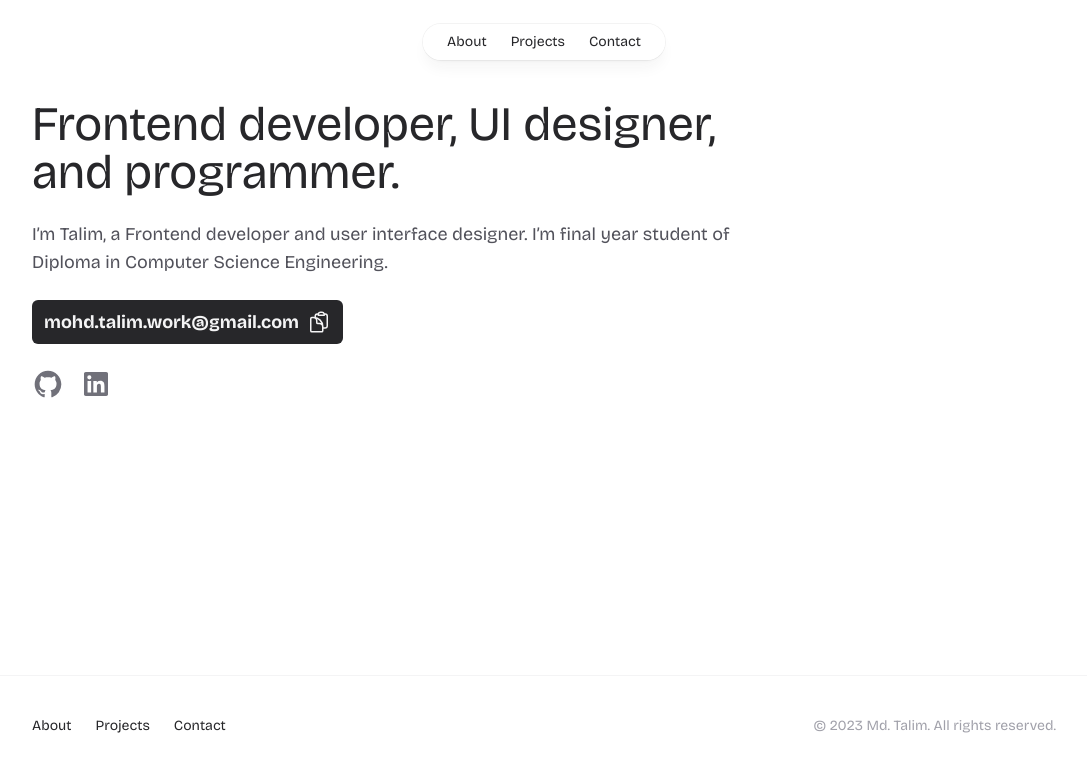
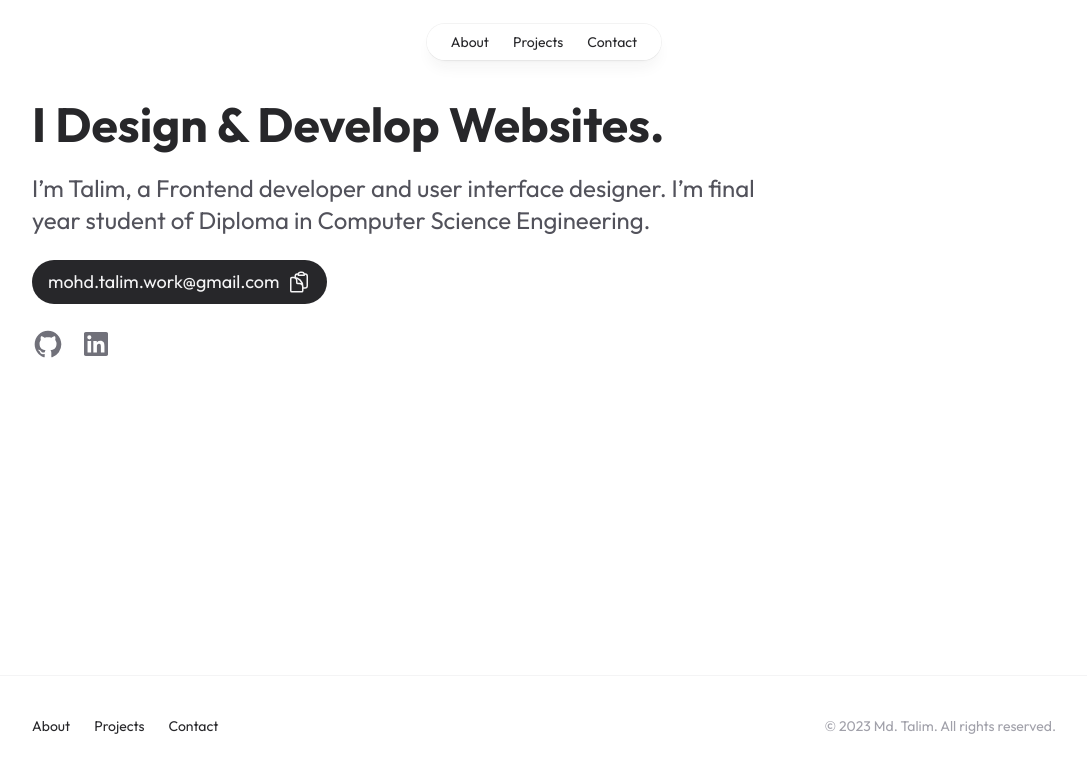
Before and after one commit to Md-Talim/Md-Talim, a Next.js app: page / in a window 1280 px wide. Shown: the top 772 px of the page, without its empty margins (96-1183 px from the left). Built offline with nearby package versions, Linux system fonts and the light colour scheme.

Commit message:
Change text styles

```diff
--- a/src/app/layout.tsx
+++ b/src/app/layout.tsx
@@ -1,10 +1,10 @@
 import { Layout } from '@/components/Layout';
 import '@/styles/globals.css';
 import type { Metadata } from 'next';
-import { Bricolage_Grotesque } from 'next/font/google';
+import { Outfit } from 'next/font/google';
 import { Providers } from './providers';
 
-const bricolageGrotesque = Bricolage_Grotesque({
+const outfit = Outfit({
   weight: ['400', '700'],
   subsets: ['latin'],
 });
@@ -24,9 +24,7 @@ export default function RootLayout({
 }) {
   return (
     <html lang="en" className="h-full antialiased" suppressHydrationWarning>
-      <body
-        className={`flex h-full bg-zinc-50 ${bricolageGrotesque.className}`}
-      >
+      <body className={`flex h-full bg-zinc-50 ${outfit.className}`}>
         <Providers>
           <div className="flex w-full">
             <Layout>{children}</Layout>
--- a/src/app/page.tsx
+++ b/src/app/page.tsx
@@ -24,10 +24,10 @@ const Home = () => {
     <>
       <Container className="mt-9">
         <div className="max-w-3xl">
-          <h1 className="text-4xl text-zinc-800 sm:text-5xl">
-            Frontend developer, UI designer, and programmer.
+          <h1 className="text-4xl font-semibold text-zinc-800 sm:text-5xl">
+            I Design & Develop Websites.
           </h1>
-          <p className="mt-6 text-lg text-zinc-600">
+          <p className="mt-6 text-2xl text-zinc-600">
             I’m Talim, a Frontend developer and user interface designer. I’m
             final year student of Diploma in Computer Science Engineering.
           </p>
--- a/src/components/Button.tsx
+++ b/src/components/Button.tsx
@@ -7,7 +7,7 @@ interface ButtonProps extends React.ButtonHTMLAttributes<HTMLButtonElement> {
 
 const variantStyles: Record<string, string> = {
   primary:
-    'bg-zinc-800 font-semibold text-zinc-100 hover:bg-zinc-700 active:bg-zinc-800 active:text-zinc-100/70',
+    'bg-zinc-800 font-medium text-zinc-100 hover:bg-zinc-700 active:bg-zinc-800 active:text-zinc-100/70',
   secondary:
     'bg-zinc-50 font-medium text-zinc-900 hover:bg-zinc-100 active:bg-zinc-100 active:text-zinc-900/60',
 };
@@ -18,7 +18,7 @@ const Button: React.FC<ButtonProps> = ({
   ...props
 }) => {
   const combinedClassName = clsx(
-    'inline-flex items-center gap-2 justify-center rounded-md py-2 px-3 text-sm outline-offset-2 transition active:transition-none',
+    'inline-flex items-center gap-2 justify-center rounded-full py-2 px-4 text-sm outline-offset-2 transition active:transition-none',
     variantStyles[variant],
     className,
   );
```
